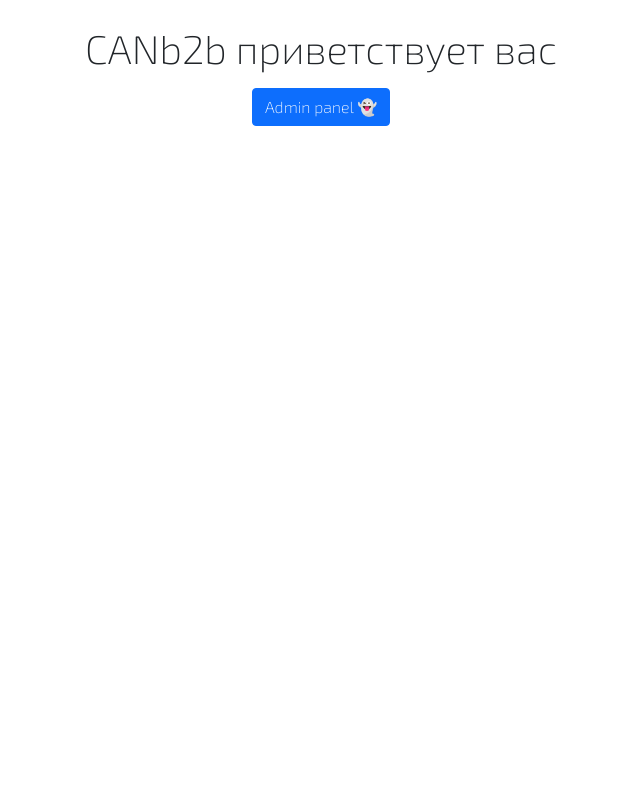
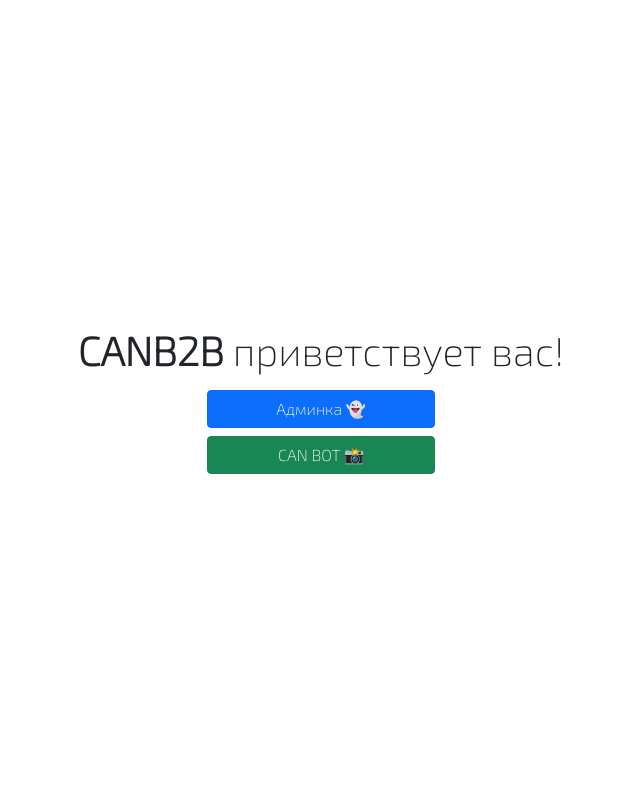
Before and after one commit to 2ivovani2/CAN_bot, a Django app: page / in a window 1280 px wide. Shown: the whole page, without its empty margins (319-959 px from the left). Run offline with Django 3.2, Linux system fonts and the light colour scheme; parts of the project's set-up code (start-up, migrations or seed data) failed here and were passed over.

```diff
--- a/can_django_bot/bot/models.py
+++ b/can_django_bot/bot/models.py
@@ -1,4 +1,3 @@
-from enum import unique
 from django.db import models
 
 class TGUser(models.Model):
--- a/can_django_bot/bot/templates/main.html
+++ b/can_django_bot/bot/templates/main.html
@@ -21,13 +21,28 @@
                 text-align: center;
                 padding: 0 5%;
                 width:100vw;
-                height:auto
+                height:100vh;
+                display: flex;
+                align-items: center;
+                justify-content: center;
+                flex-direction: column;
+            }
+
+            .btns_to_flex{
+                display: flex;
+                align-items: center;
+                justify-content: center;
+                flex-direction: column;
             }
         </style>
 
     </head>
     <body>
-        <h1 class="mt-4">CANb2b приветствует вас</h1>
-        <a class="btn btn-primary mt-2" href="/admin"> Admin panel 👻</a>
+        <h1><b>CANB2B</b> приветствует вас!</h1>
+        <div class="row mt-2">
+                <a class="btn btn-primary" href="/admin" role="button"> Админка 👻</a>
+                <a class="btn btn-success mt-2" href="https://t.me/can_b2b_bot" target="blank" role="button"> CAN BOT 📸</a>
+        </div>
+
     </body>
 </html>
--- a/can_django_bot/parsing/wb_crawler.py
+++ b/can_django_bot/parsing/wb_crawler.py
@@ -167,6 +167,4 @@ def parse_product(link, save_filename='data_') -> Tuple[str, str, pd.DataFrame]:
         return name, photo, data
     except:
         os.remove(filename)
-
-        print('Никита пидорас, парсер умер')
-        raise Exception('Никита пидорас, парсер умер')
+        raise Exception('Видимо, отзывов <=10')
```
Also changed, not shown: can_django_bot/bot/management/commands/bot.py (+20 -5 lines), can_django_bot/db.sqlite3.
